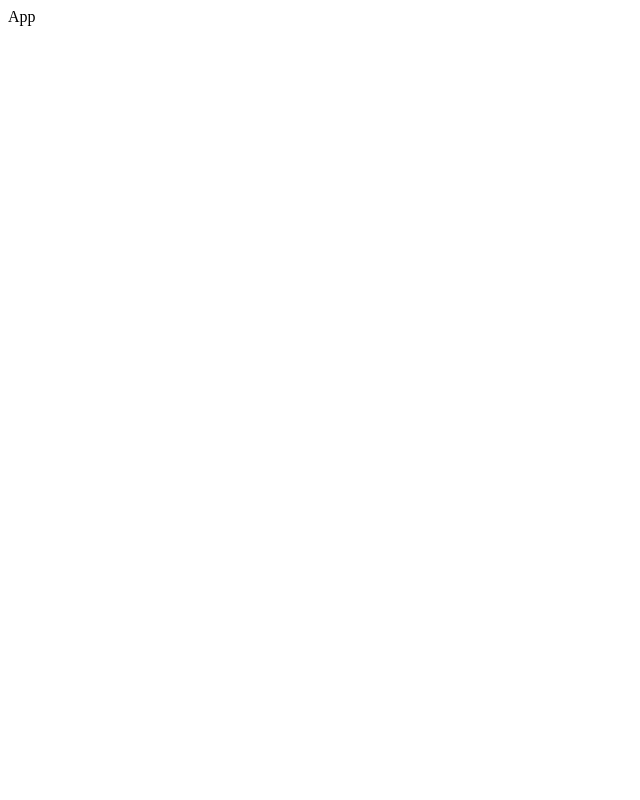
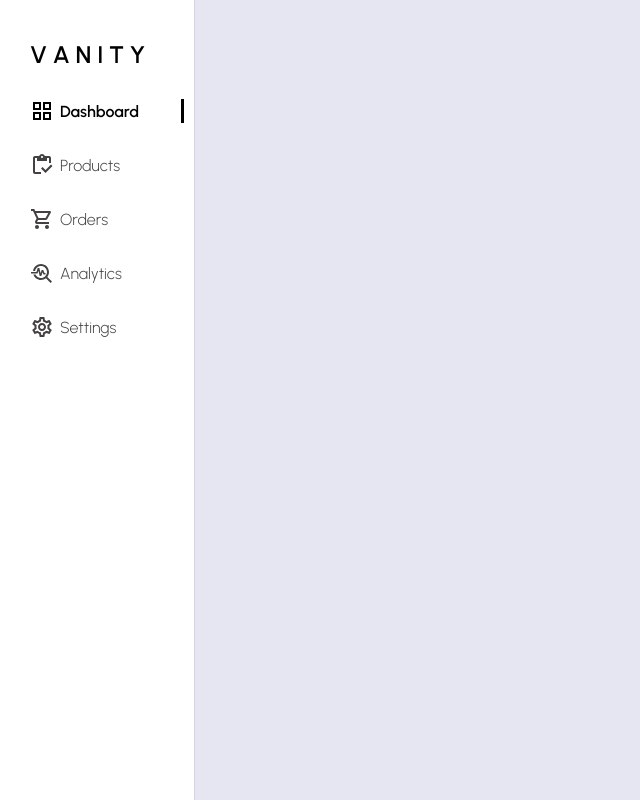
Before and after one commit to maryam-zafarr/ecommerce-admin, a React (Create React App) app: page / in a window 1280 px wide. Shown: the whole page, without its empty margins (0-640 px from the left). Built offline with nearby package versions, Linux system fonts and the light colour scheme.

Commit message:
Added side navigation

```diff
--- a/package.json
+++ b/package.json
@@ -3,11 +3,16 @@
   "version": "0.1.0",
   "private": true,
   "dependencies": {
+    "@emotion/react": "^11.10.5",
+    "@emotion/styled": "^11.10.5",
+    "@mui/icons-material": "^5.10.9",
+    "@mui/material": "^5.10.12",
     "@testing-library/jest-dom": "^5.16.5",
     "@testing-library/react": "^13.4.0",
     "@testing-library/user-event": "^13.5.0",
     "react": "^18.2.0",
     "react-dom": "^18.2.0",
+    "react-router-dom": "^5.3.4",
     "react-scripts": "5.0.1",
     "web-vitals": "^2.1.4"
   },
--- a/public/index.html
+++ b/public/index.html
@@ -8,6 +8,17 @@
       name="description"
       content="Web site created using create-react-app"
     />
+    <link
+      href="https://fonts.googleapis.com/css2?family=Urbanist:ital,wght@0,100;0,200;0,300;0,600;1,100&display=swap"
+      rel="stylesheet"
+    />
+    <style>
+      * {
+        font-family: "Urbanist";
+        background-color: #e6e6f3;
+        margin: 0%;
+      }
+    </style>
     <title>Admin</title>
   </head>
   <body>
--- a/src/App.js
+++ b/src/App.js
@@ -1,7 +1,12 @@
 import React from "react";
+import Navigation from "./components/Layout/Navigation";
 
 const App = () => {
-  return <div>App</div>;
+  return (
+    <div>
+      <Navigation />
+    </div>
+  );
 };
 
 export default App;
--- /dev/null
+++ b/src/components/Layout/Navigation.jsx
@@ -0,0 +1,66 @@
+import React from "react";
+import classes from "./Navigation.module.css";
+import {
+  GridView,
+  InventoryOutlined,
+  ShoppingCartOutlined,
+  TroubleshootOutlined,
+  SettingsOutlined,
+} from "@mui/icons-material";
+import { NavLink } from "react-router-dom";
+
+const Navigation = () => {
+  return (
+    <div className={classes.navbar}>
+      <div className={classes.logo}>
+        <h2>V A N I T Y</h2>
+      </div>
+      <div className={classes.navItems}>
+        <ul>
+          <NavLink
+            to="/"
+            className={classes.navLink}
+            activeClassName={classes.active}
+          >
+            <GridView />
+            <p>Dashboard</p>
+          </NavLink>
+          <NavLink
+            to="/products"
+            className={classes.navLink}
+            activeClassName={classes.active}
+          >
+            <InventoryOutlined />
+            <p>Products</p>
+          </NavLink>
+          <NavLink
+            to="/orders"
+            className={classes.navLink}
+            activeClassName={classes.active}
+          >
+            <ShoppingCartOutlined />
+            <p>Orders</p>
+          </NavLink>
+          <NavLink
+            to="/analytics"
+            className={classes.navLink}
+            activeClassName={classes.active}
+          >
+            <TroubleshootOutlined />
+            <p>Analytics</p>
+          </NavLink>
+          <NavLink
+            to="/settings"
+            className={classes.navLink}
+            activeClassName={classes.active}
+          >
+            <SettingsOutlined />
+            <p>Settings</p>
+          </NavLink>
+        </ul>
+      </div>
+    </div>
+  );
+};
+
+export default Navigation;
--- /dev/null
+++ b/src/components/Layout/Navigation.module.css
@@ -0,0 +1,48 @@
+.navbar {
+  width: 12%;
+  height: 100vh !important;
+  padding: 0px 10px 0px 30px;
+  background-repeat: 2rem;
+  border-right: 1px solid rgba(192, 183, 208, 0.601);
+  background-color: white;
+}
+
+.navbar * {
+  background-color: white;
+}
+
+.logo {
+  padding-top: 40px;
+  margin-bottom: 30px;
+}
+
+.navItems ul {
+  list-style-type: none;
+  padding: 0;
+}
+
+.navLink {
+  display: flex;
+  align-items: center;
+  margin-top: 30px;
+  font-size: 16px;
+  color: rgb(67, 65, 65);
+  text-decoration: none;
+}
+
+.navLink p {
+  margin-left: 6px;
+}
+
+.navLink:hover {
+  font-weight: bold;
+  cursor: pointer;
+  color: black;
+}
+
+.active {
+  font-weight: bold;
+  cursor: pointer;
+  border-right: 3px solid black;
+  color: black;
+}
--- a/src/index.js
+++ b/src/index.js
@@ -1,6 +1,11 @@
 import React from "react";
 import ReactDOM from "react-dom/client";
 import App from "./App";
+import { BrowserRouter } from "react-router-dom";
 
 const root = ReactDOM.createRoot(document.getElementById("root"));
-root.render(<App />);
+root.render(
+  <BrowserRouter>
+    <App />
+  </BrowserRouter>
+);
```
Also changed, not shown: 1 other file (tests, documents, lock files or other folders).
